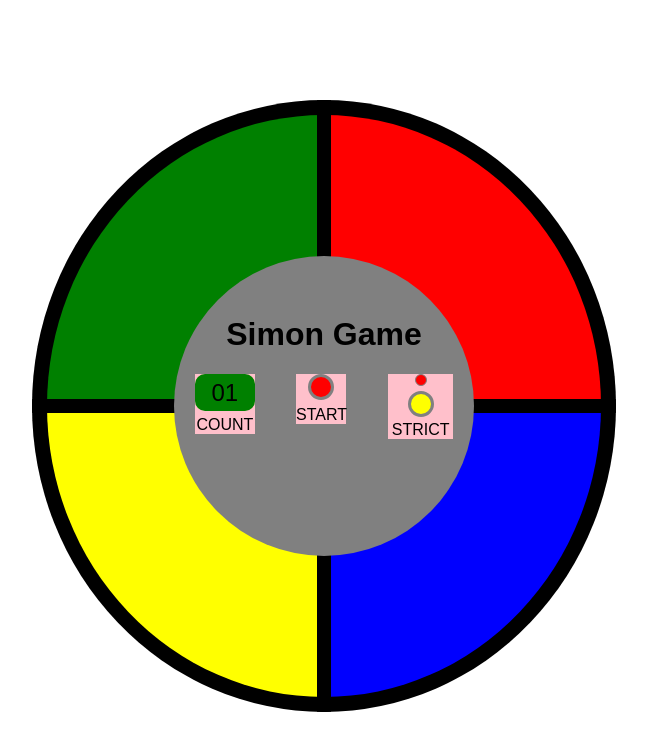
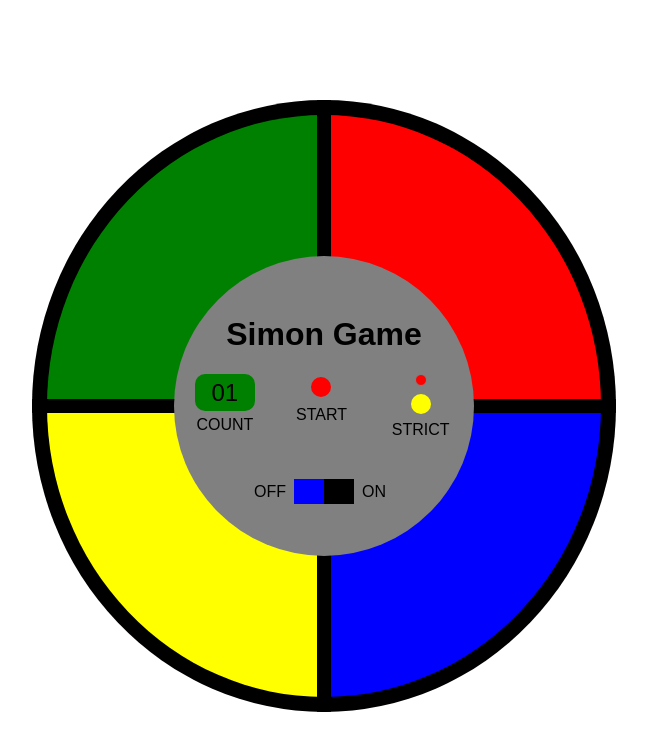
Before and after one commit to entorenee/simon-game, a React (Create React App) app: page / in a window 1280 px wide. Shown: the top 750 px of the page, without its empty margins (316-963 px from the left). Built offline with nearby package versions, Linux system fonts and the light colour scheme.

Commit message:
Add Power Button component and initial styling
The Power button component has been added and received initial styling.
In addition the placeholder pink backgrounds on other components
were removed.

```diff
--- a/src/Components/App.js
+++ b/src/Components/App.js
@@ -3,6 +3,7 @@ import ColorPlayButtons from './ColorPlayButtons';
 import Counter from './Counter';
 import Start from './Start';
 import Strict from './Strict';
+import PowerButton from './PowerButton';
 import '../style/App.css';
 
 class App extends React.Component {
@@ -20,6 +21,7 @@ class App extends React.Component {
             <Start />
             <Strict />
           </div>
+          <PowerButton />
         </div>
       </div>
     )
--- /dev/null
+++ b/src/Components/PowerButton.js
@@ -0,0 +1,21 @@
+import React from 'react';
+import PropTypes from 'prop-types';
+import '../style/PowerButton.css';
+
+class PowerButton extends React.Component {
+  render() {
+    return (
+      <div id="power-button-wrapper">
+        <span className="power-identifiers">OFF</span>
+        <div id="toggle-power"><span id="toggle-power-button"></span></div>
+        <span className="power-identifiers">ON</span>
+      </div>
+    )
+  }
+}
+
+PowerButton.propTypes = {
+
+}
+
+export default PowerButton;
--- a/src/style/Counter.scss
+++ b/src/style/Counter.scss
@@ -4,7 +4,6 @@
   display: flex;
   flex-direction: column;
   align-items: center;
-  background-color: pink;
 }
 
 #count-label {
--- /dev/null
+++ b/src/style/PowerButton.scss
@@ -0,0 +1,27 @@
+#power-button-wrapper {
+  margin: 0 auto;
+  margin-top: 40px;
+  height: 25px;
+  display: flex;
+  align-items: center;
+  justify-content: center;
+}
+
+#toggle-power {
+  width: 60px;
+  height: inherit;
+  display: inline-block;
+  background-color: black;
+}
+
+#toggle-power-button {
+  width: 50%;
+  height: inherit;
+  display: inline-block;
+  // transform: translateX(100%);
+  background-color: blue;
+}
+
+.power-identifiers, #toggle-power {
+  margin-right: 8px;
+}
--- a/src/style/Start.scss
+++ b/src/style/Start.scss
@@ -5,7 +5,6 @@
   flex-direction: column;
   align-items: center;
   justify-content: space-between;
-  background-color: pink;
 }
 
 #start-button {
--- a/src/style/Strict.scss
+++ b/src/style/Strict.scss
@@ -5,7 +5,6 @@
   flex-direction: column;
   align-items: center;
   justify-content: space-between;
-  background-color: pink;
 }
 
 #strict-mode-light {
```
